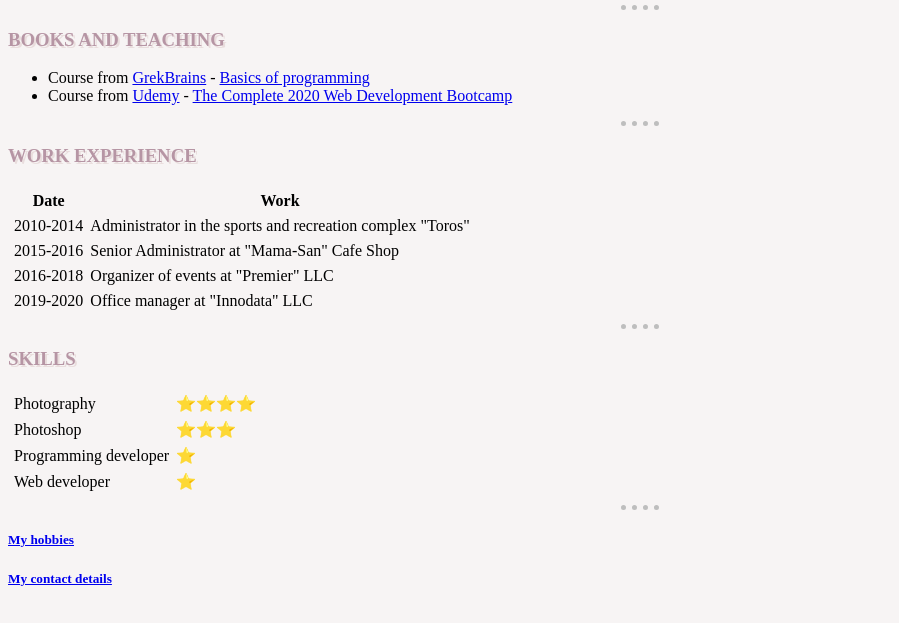
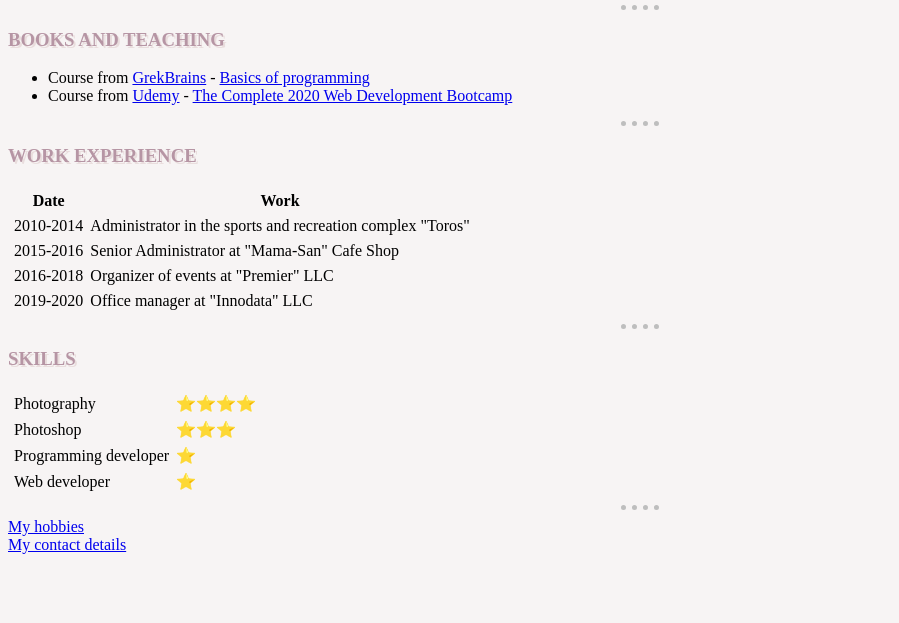
Before and after one commit to YanikaDrago/cv, a plain HTML site: page index.html in a window 1280 px wide. Shown: the part 177-800 px from the top of the page, without its empty margins (0-899 px from the left). Drawn offline with Linux system fonts and the light colour scheme.

Commit message:
Update index.html

```diff
--- a/index.html
+++ b/index.html
@@ -70,7 +70,7 @@
         </tr>
     </table>
     <hr>
-    <h5><a href="hobbies.html">My hobbies</a></h5>
-    <h5><a href="contact-me.html">My contact details</a></h5>
+    <a class="size" href="hobbies.html">My hobbies</a><br>
+    <a class="size" href="contact-me.html">My contact details</a>
 </body>
 </html>
```
